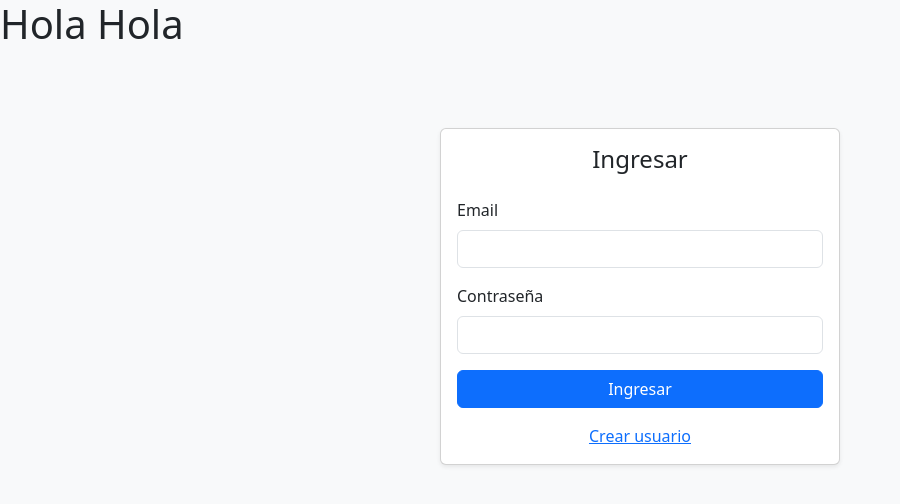
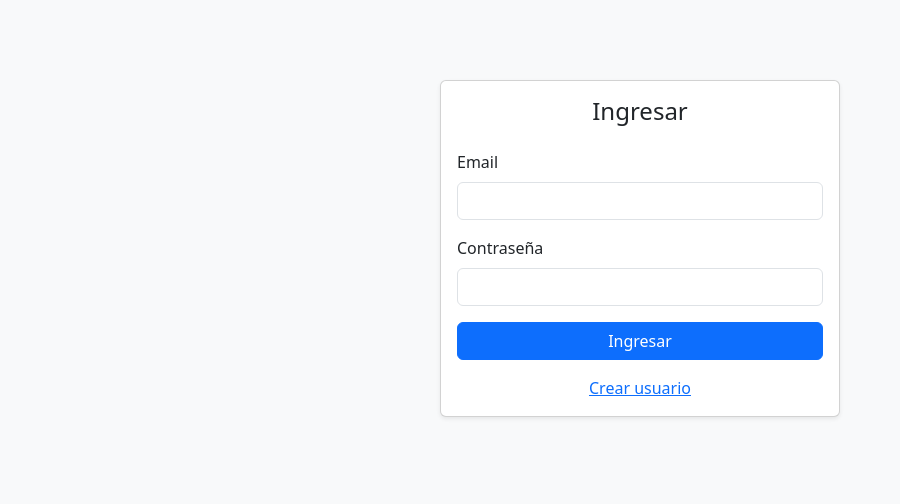
Before and after one commit to mathirus/TrabajoFinalLN, a plain HTML site: page login.html in a window 1280 px wide. Shown: the whole page, without its empty margins (0-900 px from the left). Drawn offline with nearby package versions, Linux system fonts and the light colour scheme.

Commit message:
Update login.html

```diff
--- a/login.html
+++ b/login.html
@@ -19,7 +19,7 @@
 </head>
 
 <body>
-    <h1>Hola Hola</h1>
+
     <div class="card shadow-sm">
         <div class="card-body">
             <h4 class="card-title text-center mb-4">Ingresar</h4>
```
